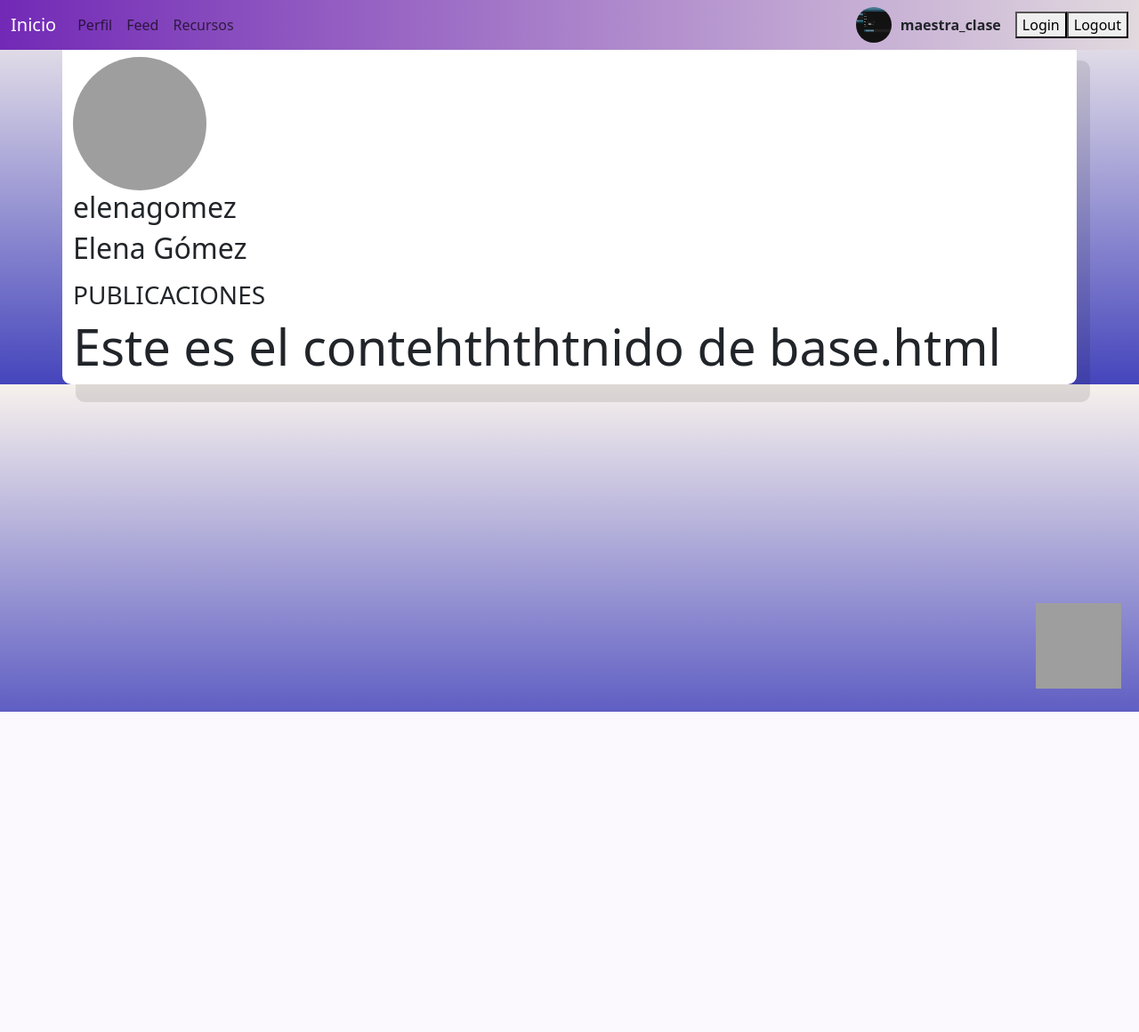
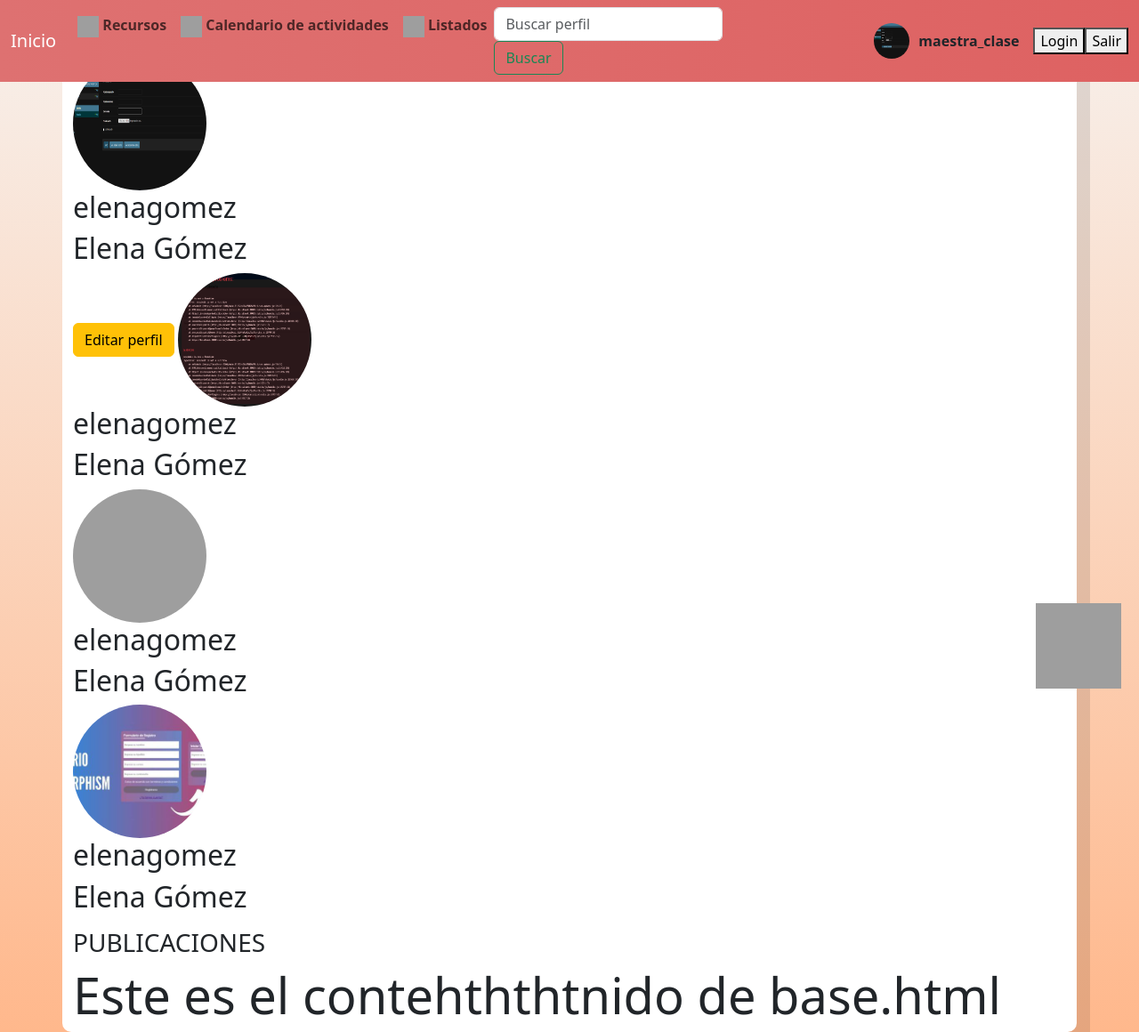
Before and after one commit to alvarors94/TeachGram, a Django app: a page that uses libreria/templates/base.html in a window 1280 px wide. Shown: the whole page at 89% size. Before the commit the page ends 800 px from the top, so only its background shows below. Run offline with Django 5.2, Linux system fonts and the light colour scheme; a user stored in the database is signed in; data comes from the database, SQL or seed files in the repository; both versions use the stored data as it was before the commit; parts of the project's set-up code (start-up, migrations or seed data) failed here and were passed over; some libraries are stand-ins or nearby versions; grey boxes are pictures that could not be loaded.

Commit message:
Se añade la posibilidad de eliminar un perfil y hacemos algunos cambios en la barra de navegación

```diff
--- a/libreria/forms.py
+++ b/libreria/forms.py
@@ -2,6 +2,8 @@ from django import forms
 from .models import Publicacion, Comentario, Perfil, Recursos, Imagen
 from django.contrib.auth.models import User
 import re
+from django.contrib.auth.forms import AuthenticationForm, UsernameField
+
 
 class PublicacionForm(forms.ModelForm):
     class Meta:
--- a/libreria/models.py
+++ b/libreria/models.py
@@ -11,7 +11,6 @@ class Perfil(models.Model):
         verbose_name="Foto de perfil",
         blank=True,
     )
-    is_active = models.BooleanField(default=True)
     is_staff = models.BooleanField(default=False)
 
     USERNAME_FIELD = 'username'
--- a/libreria/templates/base.html
+++ b/libreria/templates/base.html
@@ -19,28 +19,68 @@
 <script src="https://code.jquery.com/jquery-3.2.1.slim.min.js"></script>
 <script src="https://cdnjs.cloudflare.com/ajax/libs/popper.js/1.12.9/umd/popper.min.js"></script>
 <script src="https://maxcdn.bootstrapcdn.com/bootstrap/4.0.0/js/bootstrap.min.js"></script>
+
+<header>
+
+    <script src="https://cdn.jsdelivr.net/npm/@popperjs/core@2.11.8/dist/umd/popper.min.js"
+        integrity="sha384-I7E8VVD/ismYTF4hNIPjVp/Zjvgyol6VFvRkX/vR+Vc4jQkC+hVqc2pM8ODewa9r"
+        crossorigin="anonymous"></script>
+
+    <script src="https://cdn.jsdelivr.net/npm/bootstrap@5.3.2/dist/js/bootstrap.min.js"
+        integrity="sha384-BBtl+eGJRgqQAUMxJ7pMwbEyER4l1g+O15P+16Ep7Q9Q+zqX6gSbd85u4mG4QzX+"
+        crossorigin="anonymous"></script>
+</header>
 </head>
 
 <body>
 
     <nav class="navbar navbar-expand-lg mi-navbar fixed-top mb-5">
         <div class="container-fluid mb-30">
-            <a class="navbar-brand text-white mb-30" href="/">Inicio</a>
+            <a class="navbar-brand text-white mb-30" href="/feed">Inicio</a>
             <button class="navbar-toggler" type="button" data-toggle="collapse" data-target="#navbarSupportedContent"
                 aria-controls="navbarSupportedContent" aria-expanded="false" aria-label="Toggle navigation">
                 <span class="navbar-toggler-icon"></span>
             </button>
             <div class="collapse navbar-collapse" id="navbarSupportedContent">
                 <ul class="navbar-nav me-auto mb-2 mb-lg-0">
+
+
                     <li class="nav-item">
-                        <a class="nav-link" href="{% url 'perfil' %}">Perfil</a>
+                        <a class="nav-link" href="{% url 'recursos' %}">
+                            <img width="24" height="24" src="https://img.icons8.com/parakeet-line/48/video-gallery.png" alt="video-gallery"/>
+                            <strong class="icon-text">Recursos</strong>
+                        </a>
                     </li>
                     <li class="nav-item">
-                        <a class="nav-link" href="{% url 'feed' %}">Feed</a>
+                        <a class="nav-link" href="{% url 'recursos' %}">
+                            <img width="24" height="24" src="https://img.icons8.com/parakeet-line/48/calendar--v1.png" alt="calendar--v1"/>
+                            <strong class="icon-text">Calendario de actividades</strong>
+                        </a>
                     </li>
-                    <li class="nav-item">
-                        <a class="nav-link" href="{% url 'recursos' %}">Recursos</a>
+                    {%if user.is_superuser%}
+                    <li class="nav-item dropdown">
+                        <a class="nav-link dropdown-toggle" href="#" id="navbarDropdownMenuLink" role="button" data-toggle="dropdown" aria-haspopup="true" aria-expanded="false">
+                            <img width="24" height="24" src="https://img.icons8.com/parakeet-line/48/list.png" alt="group"/>
+                            <strong class="icon-text">Listados</strong>
+                        </a>
+                        <div class="dropdown-menu dropdown-menu-right" aria-labelledby="navbarDropdownMenuLink">
+                            <a class="dropdown-item" href="{% url 'listado_perfiles' %}">
+                                <img width="24" height="24" src="https://img.icons8.com/parakeet-line/48/group.png" alt="group"/>
+                                <strong class="icon-text">Perfiles</strong>
+                            </a>
+                            <a class="dropdown-item" href="{% url 'listado_publicaciones' %}">
+                                <img width="24" height="24" src="https://img.icons8.com/parakeet-line/48/image-gallery.png" alt="image-gallery"/>
+                                <strong class="icon-text">Publicaciones</strong>
+                            </a>
+                        </div>
                     </li>
+                    {%endif%}
+
+
+                    <form class="form-inline" action="{% url 'buscar_perfil' username=user.username %}" method="get">
+                        <input class="form-control mr-sm-2" type="text" placeholder="Buscar perfil" aria-label="Search" name="q">
+                        <button class="btn btn-outline-success my-2 my-sm-0" type="submit">Buscar</button>
+                    </form>
 
                 </ul>
                 <div style="display: flex; align-items: center;">
@@ -56,7 +96,7 @@
                 </form>
                 <form method="post" action="{% url 'logout'%}?next={{LOGOUT_REDIRECT_URL}}">
                     {% csrf_token %}
-                    <button type="submit">Logout</button>
+                    <button type="submit">Salir</button>
                 </form>
             </div>
         </div>
@@ -73,16 +113,6 @@
 
     </div>
 
-    <header>
-
-        <script src="https://cdn.jsdelivr.net/npm/@popperjs/core@2.11.8/dist/umd/popper.min.js"
-            integrity="sha384-I7E8VVD/ismYTF4hNIPjVp/Zjvgyol6VFvRkX/vR+Vc4jQkC+hVqc2pM8ODewa9r"
-            crossorigin="anonymous"></script>
-
-        <script src="https://cdn.jsdelivr.net/npm/bootstrap@5.3.2/dist/js/bootstrap.min.js"
-            integrity="sha384-BBtl+eGJRgqQAUMxJ7pMwbEyER4l1g+O15P+16Ep7Q9Q+zqX6gSbd85u4mG4QzX+"
-            crossorigin="anonymous"></script>
-    </header>
 
     <div class="fixed-bottom-right">
         <a href="{% url 'crear_publicacion' %}" role="button">
--- a/libreria/templates/perfil/ver_perfil.html
+++ b/libreria/templates/perfil/ver_perfil.html
@@ -7,7 +7,7 @@
             <div class="contenedor-cabecera mt-3">
                 <div>
                     {% for perfil in perfiles %}
-                        {% if perfil.username_id == usuario.id %}
+                        {% if perfil.username_id == usuario.id or user.is_superuser%}
                             <img src="{{ perfil.profile_pic.url }}" height="150" width="150" style="border-radius: 50%;"/>
                             <h2>{{ usuario.username }}</h2>
                             <h2>{{ usuario.first_name }} {{ usuario.last_name }}</h2>
--- a/libreria/urls.py
+++ b/libreria/urls.py
@@ -5,7 +5,7 @@ from django.contrib.staticfiles.urls import static # para usar estos archivos en
 
 urlpatterns = [
     path("", views.inicio, name="inicio"), # "" indica la ruta 127.0.0.1:8000
-    path("perfil", views.perfil, name="perfil"),
+    path("listado_perfiles", views.listado_perfiles, name="listado_perfiles"),
     path("crear_publicacion", views.crear_publicacion, name="crear_publicacion"),
     path("editar_publicacion/<int:id>", views.editar_publicacion, name="editar_publicacion"),
     path("editar_comentario/<int:id>", views.editar_comentario, name="editar_comentario"),
@@ -24,6 +24,8 @@ urlpatterns = [
     path("eliminar_recurso/<int:id>", views.eliminar_recurso, name="eliminar_recurso"),
     path("editar_recurso/<int:id>", views.editar_recurso, name="editar_recurso"),
     path("eliminar_imagen/<int:id>", views.eliminar_imagen, name="eliminar_imagen"),
+    path("eliminar_perfil/<int:id>", views.eliminar_perfil, name="eliminar_perfil"),
+    path("buscar_perfil/<str:username>", views.buscar_perfil, name="buscar_perfil"),
 
 
 ]+ static(settings.MEDIA_URL, document_root=settings.MEDIA_ROOT) # así concatenamos el path de la carpeta media y la ruta de la carpeta static
--- a/libreria/views.py
+++ b/libreria/views.py
@@ -12,6 +12,7 @@ from django.conf import settings
 locale.setlocale(locale.LC_ALL, 'es_ES')
 perfiles = Perfil.objects.all()
 
+
 def base(request):
     perfil_usuario = Perfil.objects.get(username_id=request.user.id)
     return render(request, 'base.html', {'perfiles': perfiles ,"perfil_usuario":perfil_usuario})
@@ -20,9 +21,11 @@ def inicio(request):
     perfil_usuario = Perfil.objects.get(username_id=request.user.id)
     return render(request, "paginas/inicio.html",{"perfil_usuario":perfil_usuario})
 
-def perfil(request, template_name='perfil/index.html'):
+def listado_perfiles(request, template_name='perfil/listado_perfiles.html'):
     perfil_usuario = Perfil.objects.get(username_id=request.user.id)
     datos_de_usuario = []
+    publicaciones = Publicacion.objects.all()
+    comentarios = Comentario.objects.all()
     for perfil in perfiles:
         datos_usuario = {
             'id': perfil.username.id,
@@ -32,10 +35,12 @@ def perfil(request, template_name='perfil/index.html'):
             'last_login': perfil.username.last_login.strftime("%d de %B de %Y - %H:%M:%S"),
             'is_superuser': perfil.username.is_superuser,
             'is_active': perfil.username.is_active,
+            'total_comentarios': Comentario.objects.filter(user_id=perfil.username.id).count(),
+            'total_publicaciones': Publicacion.objects.filter(user_id=perfil.username.id).count(),
         }
         datos_de_usuario.append(datos_usuario)
 
-    return render(request, template_name, {"datos_de_usuario": datos_de_usuario, "perfiles": perfiles, "perfil_usuario": perfil_usuario})
+    return render(request, template_name, {"comentarios":comentarios,"publicaciones":publicaciones,"datos_de_usuario": datos_de_usuario, "perfiles": perfiles, "perfil_usuario": perfil_usuario})
 
 
 def editar_perfil(request):
@@ -47,7 +52,7 @@ def editar_perfil(request):
         if form_user.is_valid() and form_perfil.is_valid():
             form_user.save()
             form_perfil.save()
-            return redirect('ver_perfil', username=request.user.username)  # Redirigir a la página de perfil
+            return redirect('feed')  # Redirigir a la página de perfil
 
     return render(request, "perfil/editar_perfil.html", {"perfil_usuario": perfil_usuario, "form_user": form_user, "form_perfil": form_perfil})
 
@@ -169,6 +174,11 @@ def eliminar_publicacion(request, id):
     # De lo contrario, redirigir a la página de perfil del usuario que publicó la publicación
     return redirect(reverse('ver_perfil', kwargs={'username': usuario_publicacion.username}))
 
+def eliminar_perfil(request, id):
+    usuario = User.objects.get(id=id)
+    usuario.delete()
+    return redirect('listado_perfiles' )
+
 def eliminar_comentario(request,id):
     comentario = Comentario.objects.get(id = id)
     publicacion = Publicacion.objects.get(id=comentario.publicacion_id)
@@ -195,6 +205,14 @@ def eliminar_imagen(request, id):
     imagen.delete()
     return redirect(reverse_lazy("editar_publicacion", kwargs={'id': imagen.publicacion_id}))
 
+
+def buscar_perfil(request, username):
+    query = request.GET.get('q')
+    perfiles = None
+    if query:
+        # Filtrar perfiles por nombre que contenga la consulta
+        perfiles = Perfil.objects.filter(usuario__username=username, username__icontains=query)
+    return render(request, 'buscar_perfil.html', {'perfiles': perfiles, 'query': query})
 
 def ver_publicaciones(request, template_name):
     imagenes = Imagen.objects.all()
--- a/static/main.css
+++ b/static/main.css
@@ -1,18 +1,33 @@
 
 .mi-navbar {
   width: 100%;
-  background: linear-gradient(to right, #7229b6, #e1d9de);
+  background: linear-gradient(to right, #de7171, #DE6262);
   margin-bottom: 20px; /* Aumenta el margen inferior */
 }
 
 body{
+     background: linear-gradient(to bottom, #f7f1ed, #FFB88C); /* W3C, IE 10+/ Edge, Firefox 16+, Chrome 26+, Opera 12+, Safari 7+ */
+      }
 
+.nav-item {
+    position: relative;
+}
 
-    background: linear-gradient(to bottom, #f7f1ed, #4545bc); /* W3C, IE 10+/ Edge, Firefox 16+, Chrome 26+, Opera 12+, Safari 7+ */
+.nav-item::after {
+    content: "";
+    position: absolute;
+    bottom: 0;
+    left: 0;
+    width: 0;
+    height: 3px; /* Altura de la barra */
+    background-color: transparent; /* Color de la barra inicial */
+    transition: width 0.3s ease, background-color 0.3s ease; /* Transición suave */
+}
 
-  }
-
-
+.nav-item:hover::after {
+    width: 100%; /* Ancho completo de la barra al pasar el ratón por encima */
+    background-color: #e7afaf; /* Color de la barra al pasar el ratón por encima */
+}
 
 
   .no-link-style {
@@ -84,6 +99,7 @@ body{
 
 .danger-gradient{
   background: linear-gradient(to left, #c70f0f, #891b1b);
+
 }
   .grid-container {
     display: grid;
```
Also changed, not shown: libreria/templates/paginas/inicio.html (+2 -7 lines), libreria/templates/perfil/index.html (deleted, +0 -51 lines), libreria/templates/perfil/listado_perfiles.html (added, +48 -0 lines), libreria/templates/perfil/listado_publicaciones.html (+8 -5 lines), libreria/templates/registration/login.html (+1 -11 lines), libreria/migrations/0015_remove_perfil_is_active.py (added), libreria/templates/paginas/hero.png (deleted), teachgram.db.
